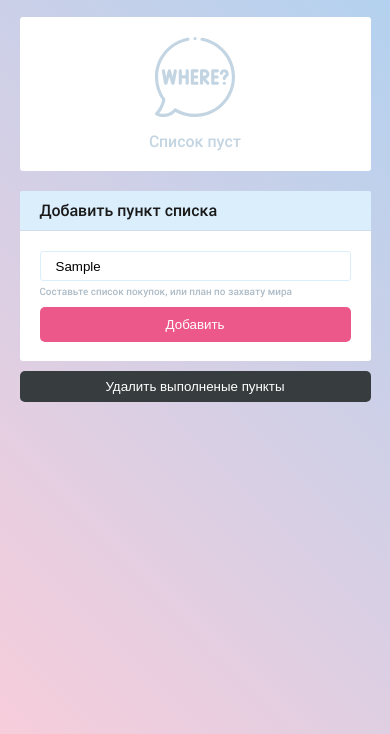
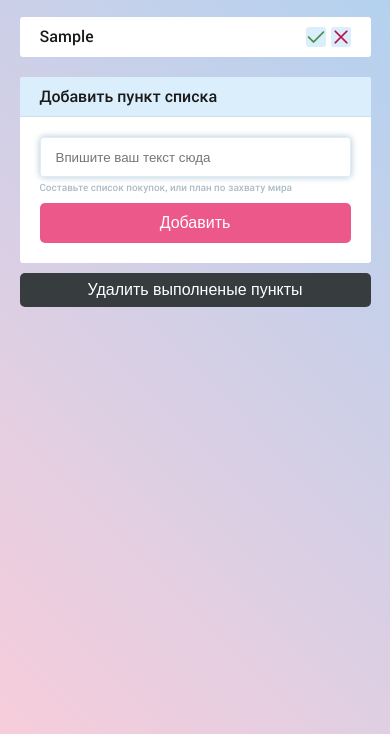
Before and after one commit to DashaIgnatieva/To-Do-List, a plain HTML site: page index.html in a window 390 px wide. Both pictures are taken after typing "Sample" into the empty fields and a click on the button "Добавить". Shown: the part 110-844 px from the top of the page. Drawn offline with Linux system fonts and the light colour scheme.

Commit message:
Added some styles for a mobile version

```diff
--- a/css/mobile.css
+++ b/css/mobile.css
@@ -18,13 +18,23 @@
     }
 
     /*Секция с добавлением задачи*/
+    /* .add-todo-section {
+        padding-bottom: 5px;
+    } */
+    /*Секция ввода задачи*/
+    input {
+        height: 40px;
+    }
+
     /*Кнопка добавления задачи*/
     .add-todo-section {
         margin-bottom: 10px;
     }
 
     .add-task {
+        height: 40px;
         width: 100%;
+        font-size: 16px;
     }
 
     /*Кнопка удаления выполненых задач*/
@@ -33,6 +43,7 @@
     }
 
     .delete-completed-tasks {
+        font-size: 16px;
         width: 100%;
     }
 }
--- a/css/styles.css
+++ b/css/styles.css
@@ -170,7 +170,6 @@ h1 {
 
 /*секция для добавления задачи*/
 .add-todo-section {
-    height: 170px;
     background-color: white;
     margin-bottom: 20px;
     border-radius: 3px;
@@ -225,8 +224,6 @@ input:focus {
 }
 
 .add-task:active {
-    width: 96px;
-    height: 32px;
     transform: scale(0.95);
 }
 
--- a/js/main.js
+++ b/js/main.js
@@ -32,7 +32,7 @@ const addTask = (event) => {
     /*Создаем объект задачи*/
     const newTask = {
         id: Date.now(), //Формируем id задачи исходя из текущей даты, включая милесекунды TODO Переделать
-        text: taskText, // Текст задачи
+        text: taskText,
         done: false // Статус задачи. В момент создания равен false
     };
 
@@ -138,6 +138,7 @@ const showFoolTaskText = (event) => {
     const parentNode = event.target.closest('.task');
     parentNode.classList.toggle('fool-task');
 };
+
 /*Переменная которая будет хранить массив задач*/
 let tasks = {};
 
```
